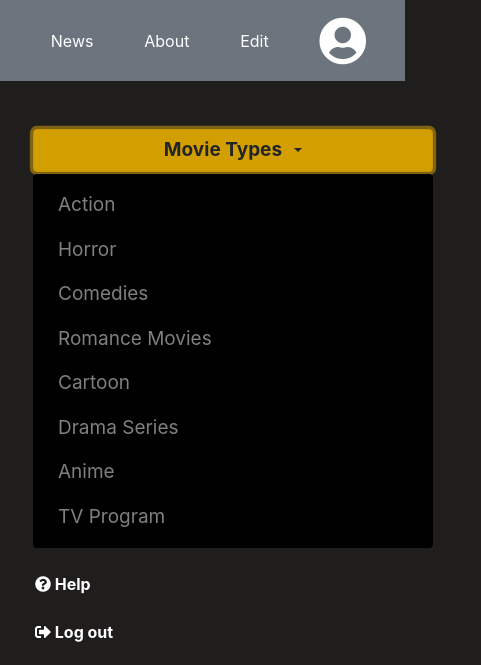
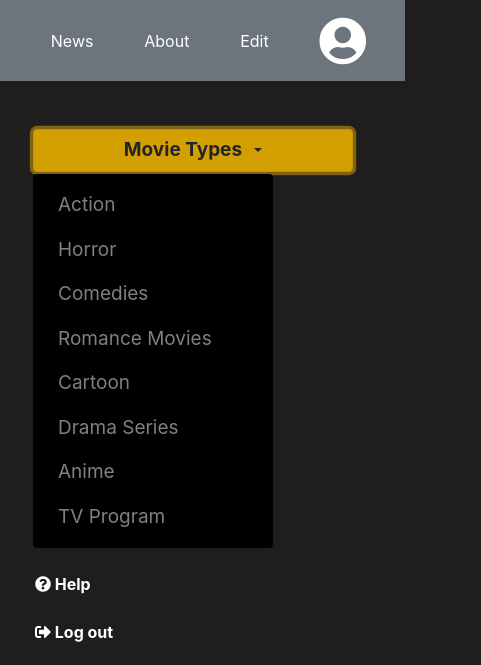
Before and after one commit to HsuMyatHlaing02/movieclubforyou.github.io, a plain HTML site: page index.html in a window 390 px wide. Both pictures are taken after a click on the button "Movie Types". Shown: the part 163-828 px from the top of the page, 481 px wide, since content can reach past the window. Drawn offline with Linux system fonts and the light colour scheme; grey boxes are pictures that could not be loaded.

Commit message:
movie club

```diff
--- a/css/style.css
+++ b/css/style.css
@@ -168,3 +168,8 @@ html{
 		display: none;
 	}
 }
+@media screen and (max-width: 576px){
+	#dropdown button{
+		width: 20rem !important;
+	}
+}
--- a/index.html
+++ b/index.html
@@ -96,7 +96,7 @@
         <div class="btn-group mx-5 mb-5">
 
             <button type="button" class="btn btn-block btn-warning dropdown-toggle" data-toggle="dropdown" style="width: 25rem;"><span class="font-weight-bold pr-2 font-19">Movie Types</span></button>
-            <div class="dropdown-menu font-19 bg-black" style="width: 25rem;">
+            <div class="dropdown-menu font-19 bg-black" style="width: 15rem;">
               <a class="dropdown-item text-white-50 py-2" href="#action">Action</a>
               <a class="dropdown-item text-white-50 py-2" href="#horror">Horror</a>
               <a class="dropdown-item text-white-50 py-2" href="#comedy">Comedies</a>
```
